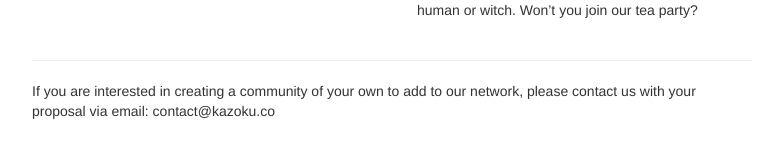
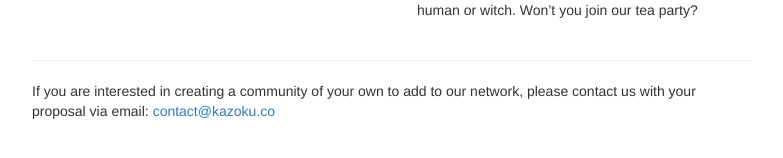
Before and after one commit to KazokuCo/kazoku.co, a Jekyll site: the page built from index.md, in a window 1280 px wide. Shown: the part 772-930 px from the top of the page, without its empty margins (248-1031 px from the left). Built offline with Jekyll 4.4.1, drawn with Linux system fonts in a browser that asks for light colours; nearby versions of some CDN libraries; part of the change alters nothing that is shown.

```diff
--- a/index.md
+++ b/index.md
@@ -38,4 +38,4 @@ Kazoku Collective is a growing network of online communities celebrating things
 
 <hr />
 
-If you are interested in creating a community of your own to add to our network, please contact us with your proposal via email: contact@kazoku.co
+If you are interested in creating a community of your own to add to our network, please contact us with your proposal via email: [contact@kazoku.co](mailto:contact@kazoku.co)
```
